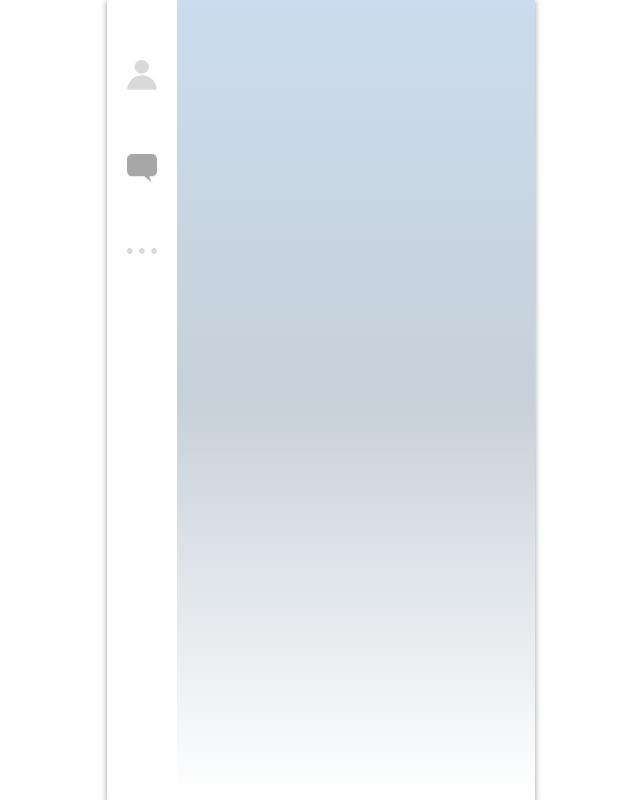
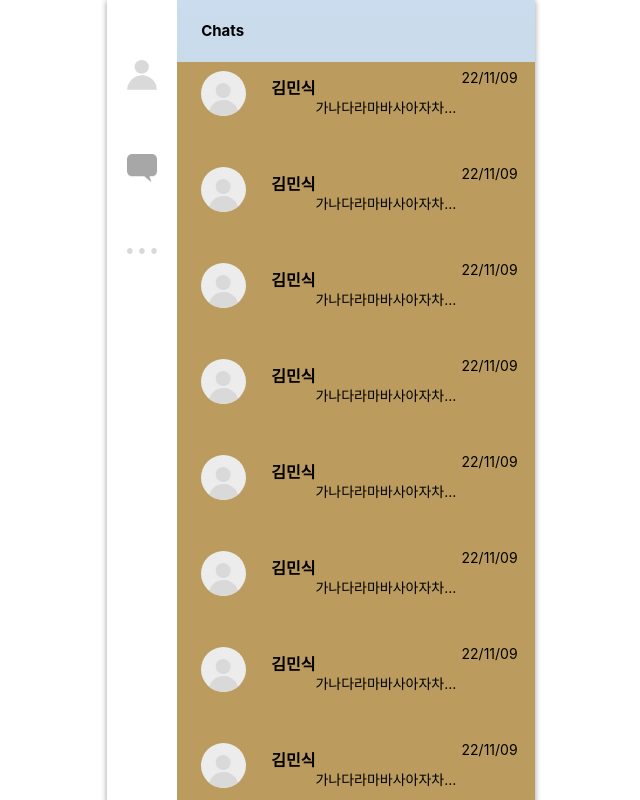
Before and after one commit to nonjee888/messanger_app, a React (Create React App) app: page /chatlist in a window 1280 px wide. Shown: the whole page, without its empty margins (319-959 px from the left). Built offline with nearby package versions, Linux system fonts and the light colour scheme.

Commit message:
[test] ChatPage view 구현중

```diff
--- a/src/components/chat/ChatCard.tsx
+++ b/src/components/chat/ChatCard.tsx
@@ -1,7 +1,31 @@
-import React from "react";
+import "./style.scss";
+import user from "../../asset/images/user.png";
 
 const ChatCard = () => {
-  return <div>ChatCard</div>;
+  return (
+    <div
+      className="chatCard"
+      onClick={() => {
+        //채팅방입장
+      }}
+    >
+      <div className="chatProfile">
+        <div className="chatImgWrap">
+          <img
+            src={user}
+            alt="user"
+            style={{ margin: "27% 0 0 15%", width: "70%" }}
+          />
+        </div>
+
+        <div className="textBox">
+          <div className="chatIdWrap">김민식</div>
+          <div className="lastMsg">가나다라마바사아자차카타파하</div>
+        </div>
+        <div className="lastMsgDate">22/11/09</div>
+      </div>
+    </div>
+  );
 };
 
 export default ChatCard;
--- a/src/components/chat/ChatList.tsx
+++ b/src/components/chat/ChatList.tsx
@@ -1,7 +1,28 @@
-import React from "react";
+import "./style.scss";
+import ChatCard from "./ChatCard";
 
 const ChatList = () => {
-  return <div className="All">ChatList</div>;
+  return (
+    <div className="Pages" style={{ overflow: "auto" }}>
+      <div style={{ display: "flex" }}>
+        <div className="chats">Chats</div>
+      </div>
+      <ChatCard />
+      <ChatCard />
+      <ChatCard />
+      <ChatCard />
+      <ChatCard />
+      <ChatCard />
+      <ChatCard />
+      <ChatCard />
+      <ChatCard />
+      <ChatCard />
+      <ChatCard />
+      <ChatCard />
+      <ChatCard />
+      <ChatCard />
+    </div>
+  );
 };
 
 export default ChatList;
--- a/src/components/chat/ChatRoom.tsx
+++ b/src/components/chat/ChatRoom.tsx
@@ -1,7 +1,7 @@
 import React from "react";
 
 const ChatRoom = () => {
-  return <div>ChatRoom</div>;
+  return <div className="All">ChatRoom</div>;
 };
 
 export default ChatRoom;
--- /dev/null
+++ b/src/components/chat/style.scss
@@ -0,0 +1,53 @@
+$stShadow: 0 2px 5px 1px rgba(50, 47, 52, 0.16);
+$stFont: "Nanum Gothic Coding", monospace;
+$stFont-size: 15px;
+
+/*ChatList*/
+.chats {
+  margin: 5% 0 5% 22%;
+  font: $stFont;
+  font-size: $stFont-size;
+  font-weight: bold;
+}
+
+/*ChatCard*/
+.chatCard {
+  width: 100%;
+  height: 12%;
+  cursor: pointer;
+  background-color: rgb(187, 155, 94);
+  .chatProfile {
+    display: grid;
+    margin-left: 22%;
+    grid-template-columns: 18% 60% 22%;
+    .chatImgWrap {
+      margin-top: 15%;
+      width: 45px;
+      height: 45px;
+      border-radius: 100px;
+      background-color: #ececec;
+      object-fit: cover;
+      overflow: hidden;
+    }
+    .textBox {
+      margin-top: 2.5%;
+      .chatIdWrap {
+        margin: 4% 0 0 5%;
+        font-weight: 700;
+        float: left;
+      }
+      .lastMsg {
+        margin: 15% 0 0 5%;
+        font-size: 14px;
+        vertical-align: bottom;
+        text-overflow: ellipsis;
+        white-space: nowrap;
+        overflow: hidden;
+      }
+    }
+    .lastMsgDate {
+      margin-top: 10%;
+      font-size: 14px;
+    }
+  }
+}
--- a/src/page/ChatPage.tsx
+++ b/src/page/ChatPage.tsx
@@ -4,7 +4,6 @@ import MenuBar from "../shared/MenuBar";
 const ChatPage = () => {
   return (
     <>
-      <MenuBar />
       <ChatRoom />
     </>
   );
```
